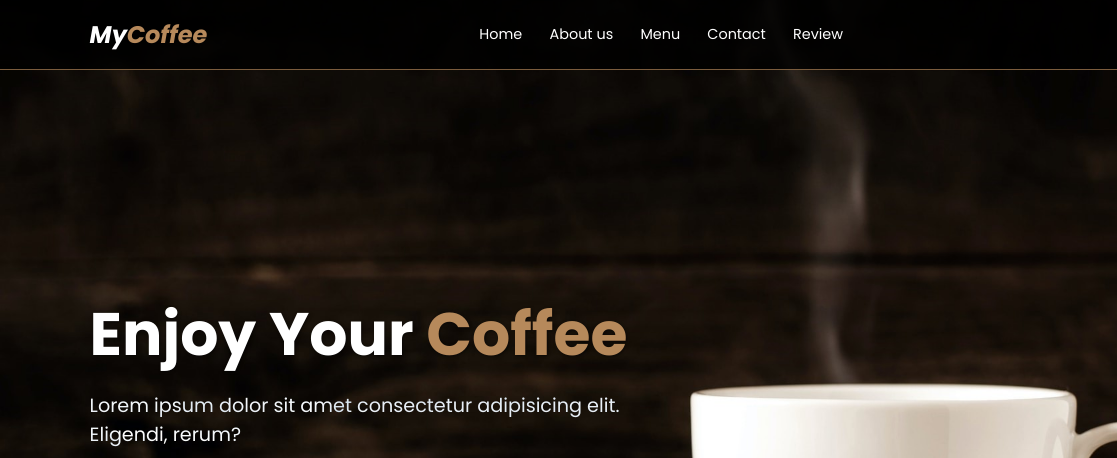
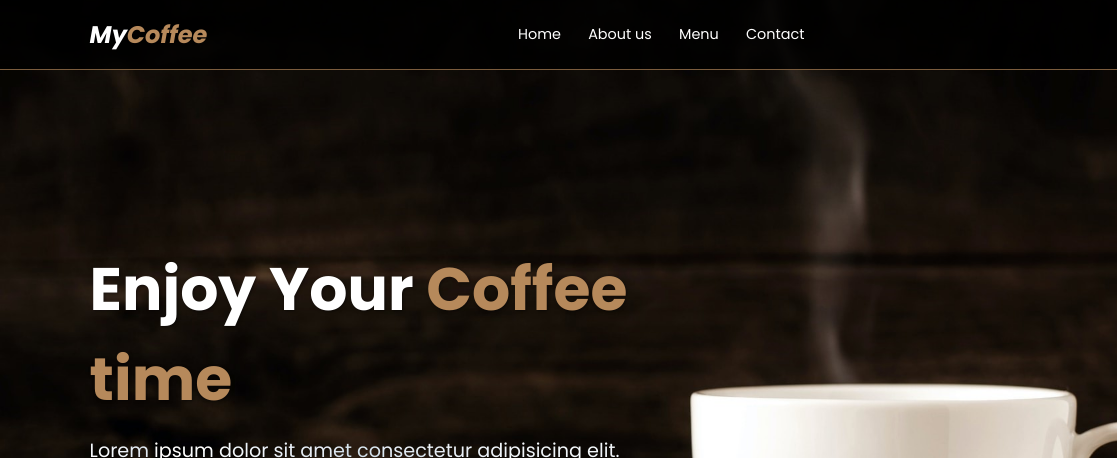
Before and after one commit to codewilson64/my-coffee, a plain HTML site: page index.html in a window 1280 px wide. Shown: the top 458 px of the page, 0-1117 px from the left. Drawn offline with nearby package versions, Linux system fonts and the light colour scheme.

Commit message:
menambah 1 kata

```diff
--- a/index.html
+++ b/index.html
@@ -18,7 +18,6 @@
         <a href="#about">About us</a>
         <a href="#menu">Menu</a>
         <a href="#contact">Contact</a>
-        <a href="#contact">Review</a>
       </div>
       <div class="navbar-right">
         <a href="#" id="search"><i data-feather="search"></i></a>
@@ -29,7 +28,7 @@
     <!--Hero-Section-->
     <section class="hero" id="home">
       <main class="content">
-        <h1>Enjoy Your <span> Coffee</span></h1>
+        <h1>Enjoy Your <span> Coffee time</span></h1>
         <p>Lorem ipsum dolor sit amet consectetur adipisicing elit. Eligendi, rerum?</p>
         <a href="#" class="cta">Buy Now</a>
       </main>
```
